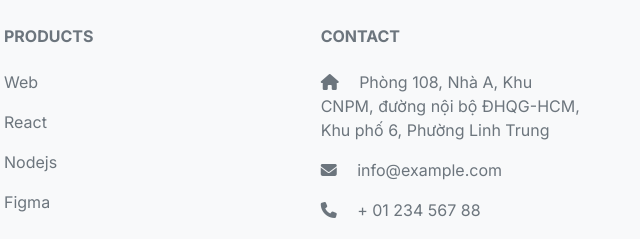
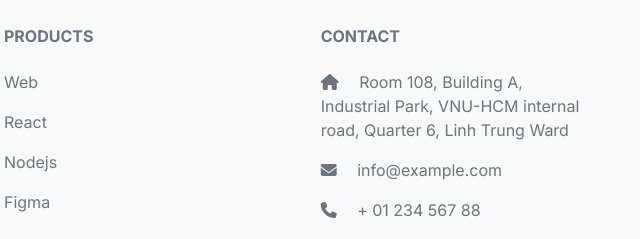
Before and after one commit to EricMetacoders/Metacoders_website, a plain HTML site: page public/index.html in a window 1280 px wide. Shown: the part 6516-6755 px from the top of the page, 553-1193 px from the left. Drawn offline with nearby package versions, Linux system fonts and the light colour scheme; a script that the page names is missing.

Commit message:
update footer

```diff
--- a/public/index.html
+++ b/public/index.html
@@ -935,7 +935,7 @@
                 <div class="col-md-4 col-lg-3 col-xl-3 mx-auto mb-md-0 mb-4">
                   <h6 class="text-uppercase fw-bold mb-4">Contact</h6>
                   <div class=""><i class="fas fa-home me-3"></i>
-                    Phòng 108, Nhà A, Khu CNPM, đường nội bộ ĐHQG-HCM, Khu phố 6, Phường Linh Trung</div>
+                    Room 108, Building A, Industrial Park, VNU-HCM internal road, Quarter 6, Linh Trung Ward</div>
                   <div class="pt-3">
                     <i class="fas fa-envelope me-3"></i>
                     info@example.com
```
